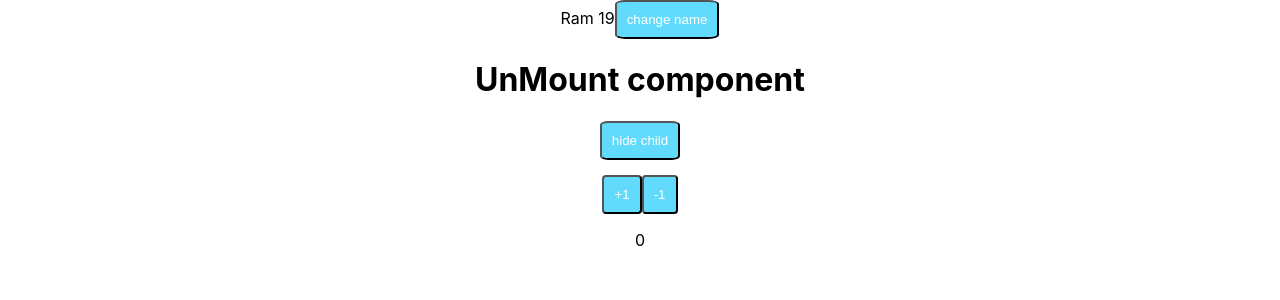
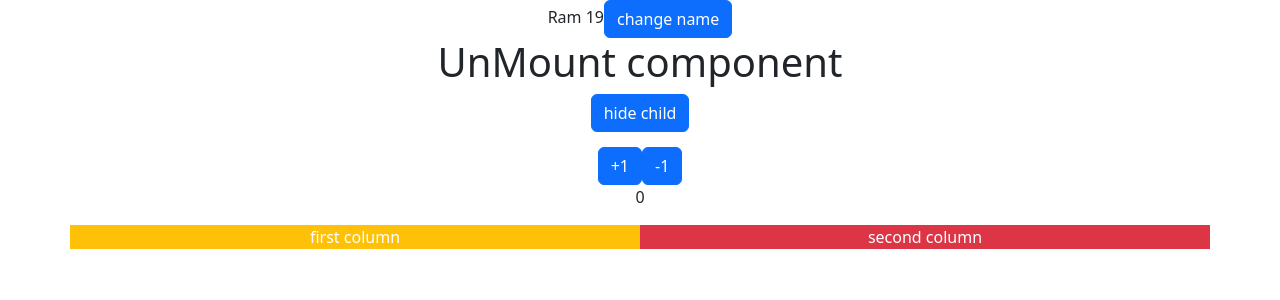
Before and after one commit to dhanyaki/react-training, a React (Create React App) app: page / in a window 1280 px wide. Shown: the top 300 px of the page. Built offline with nearby package versions, Linux system fonts and the light colour scheme.

Commit message:
bootstrap added

```diff
--- a/package.json
+++ b/package.json
@@ -6,6 +6,7 @@
     "@testing-library/jest-dom": "^5.17.0",
     "@testing-library/react": "^13.4.0",
     "@testing-library/user-event": "^13.5.0",
+    "bootstrap": "^5.3.3",
     "react": "^18.3.1",
     "react-dom": "^18.3.1",
     "react-router-dom": "^6.23.1",
--- a/src/App.css
+++ b/src/App.css
@@ -40,10 +40,3 @@
 .counter{
   margin-top: 15px;
 }
-
-button{
-  padding: 10px;
-  color:white;
-  background-color: #61dafb;
-  border-radius: 10%;
-}
--- a/src/App.js
+++ b/src/App.js
@@ -2,6 +2,7 @@ import logo from "./logo.svg";
 import "./App.css";
 import React from "react";
 import Counter from "./Counter";
+import BasicBootstrap from "./basicBootstrap";
 
 class UnMount extends React.Component {
   componentWillUnmount() {
@@ -23,35 +24,18 @@ class App extends React.Component {
       show: true,
     };
   }
-  static getDerivedStateFromProps(props, state) {
-    //updting the initial state with props
-    console.log("getDerivedStateFromProps");
-    // return { name: props.name };
-  }
-  shouldComponentUpdate() {
-    //this will tells whether component has to update or not
-    console.log("should component update");
-    return true;
-  }
-  componentDidMount() {
-    //for any action or updation after the render
-    console.log("component did mount");
-  }
+
   handleClick = () => {
     this.setState({ name: "rakesh", age: 19 });
   };
-  getSnapshotBeforeUpdate(prevProps, prevState) {
-    console.log("previous values", prevProps.name, prevState);
-  }
-  componentDidUpdate() {
-    console.log("component did update");
-  }
+
   render() {
     console.log("render method", this.state.name);
     return (
       <div className="App">
         {this.state.name} {this.state.age}
         <button
+          className="btn btn-primary"
           onClick={() => {
             this.setState({ name: "rakesh", age: 19 });
           }}
@@ -60,6 +44,7 @@ class App extends React.Component {
         </button>
         {this.state.show ? <UnMount /> : null}
         <button
+          className="btn btn-primary"
           onClick={() => {
             this.setState({ show: false, name: "rakesh", age: 19 });
           }}
@@ -68,6 +53,7 @@ class App extends React.Component {
         </button>
         <div className="counter">
           <Counter />
+          <BasicBootstrap />
         </div>
       </div>
     );
--- a/src/Counter.js
+++ b/src/Counter.js
@@ -8,6 +8,26 @@ export default class Counter extends Component {
     };
     this.increment = this.increment.bind(this);
     this.decrement = this.decrement.bind(this);
+  }
+  static getDerivedStateFromProps(props, state) {
+    //updting the initial state with props
+    console.log("getDerivedStateFromProps");
+    // return { name: props.name };
+  }
+  shouldComponentUpdate() {
+    //this will tells whether component has to update or not
+    console.log("should component update");
+    return true;
+  }
+  componentDidMount() {
+    //for any action or updation after the render
+    console.log("component did mount");
+  }
+  getSnapshotBeforeUpdate(prevProps, prevState) {
+    console.log("previous values", prevProps.name, prevState);
+  }
+  componentDidUpdate() {
+    console.log("component did update");
   }
   increment() {
     if (this.state.counter + 1 > 10) {
@@ -28,8 +48,12 @@ export default class Counter extends Component {
   render() {
     return (
       <>
-        <button onClick={this.increment}>+1</button>
-        <button onClick={this.decrement}>-1</button>
+        <button className="btn btn-primary" onClick={this.increment}>
+          +1
+        </button>
+        <button className="btn btn-primary" onClick={this.decrement}>
+          -1
+        </button>
         <p>{this.state.counter}</p>
       </>
     );
--- /dev/null
+++ b/src/basicBootstrap.js
@@ -0,0 +1,14 @@
+import React from 'react'
+
+function BasicBootstrap() {
+  return (
+    <div className='container'>
+        <div className='row'>
+            <div className='col-6 bg-warning text-white'> first column</div>
+            <div className='col-6 bg-danger text-white'>second column</div>
+        </div>
+    </div>
+  )
+}
+
+export default BasicBootstrap
--- a/src/index.js
+++ b/src/index.js
@@ -3,6 +3,8 @@ import ReactDOM from 'react-dom/client';
 import './index.css';
 import App from './App';
 import reportWebVitals from './reportWebVitals';
+import 'bootstrap/dist/css/bootstrap.min.css';
+import 'bootstrap/dist/js/bootstrap.bundle.min';
 
 const root = ReactDOM.createRoot(document.getElementById('root'));
 root.render(
```
Also changed, not shown: 1 other file (tests, documents, lock files or other folders).
